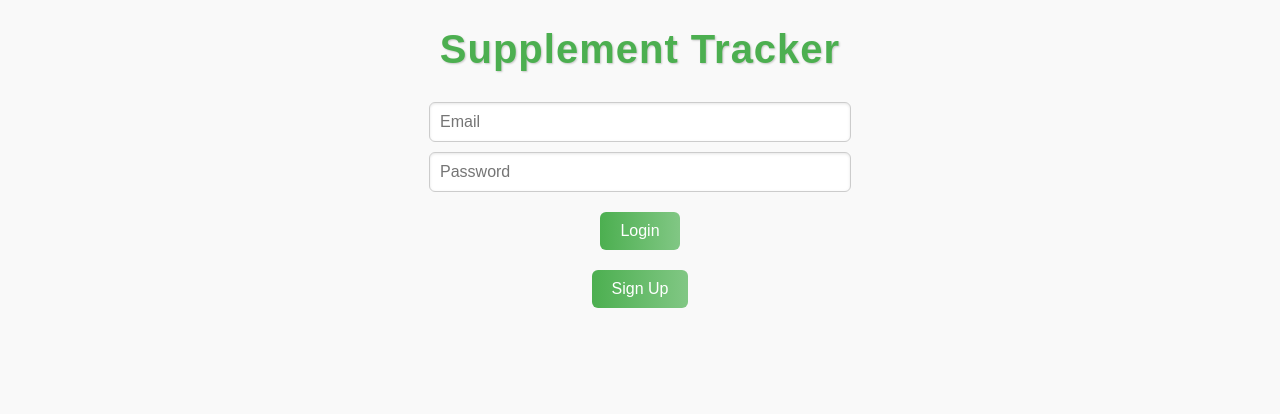
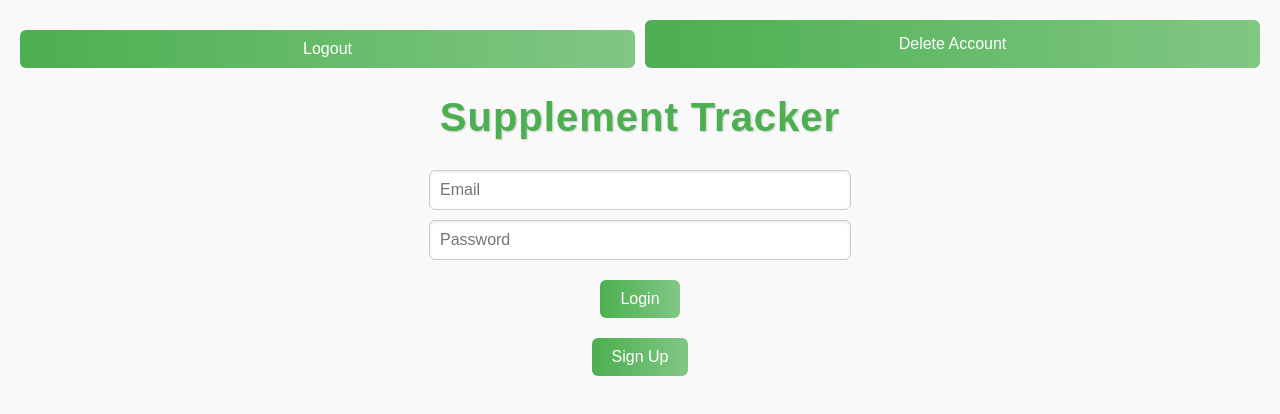
Before and after one commit to GaryB96/Supplement-Tracker, a plain HTML site: page index.html in a window 1280 px wide. Drawn offline with Linux system fonts and the light colour scheme; no server answers.

Commit message:
Update index.html

```diff
--- a/index.html
+++ b/index.html
@@ -29,10 +29,10 @@
   </style>
 </head>
 <body>
-  <div id="accountActions">
-  <button id="logoutBtn">Logout</button>
-  <button id="deleteAccountBtn">Delete Account</button>
-</div>
+  <div id="accountActions" style="display: flex; gap: 10px;">
+    <button id="logoutBtn" style="flex: 1;">Logout</button>
+    <button id="deleteAccountBtn" style="flex: 1;">Delete Account</button>
+  </div>
   <main>
     <h1>Supplement Tracker</h1>
 
```
